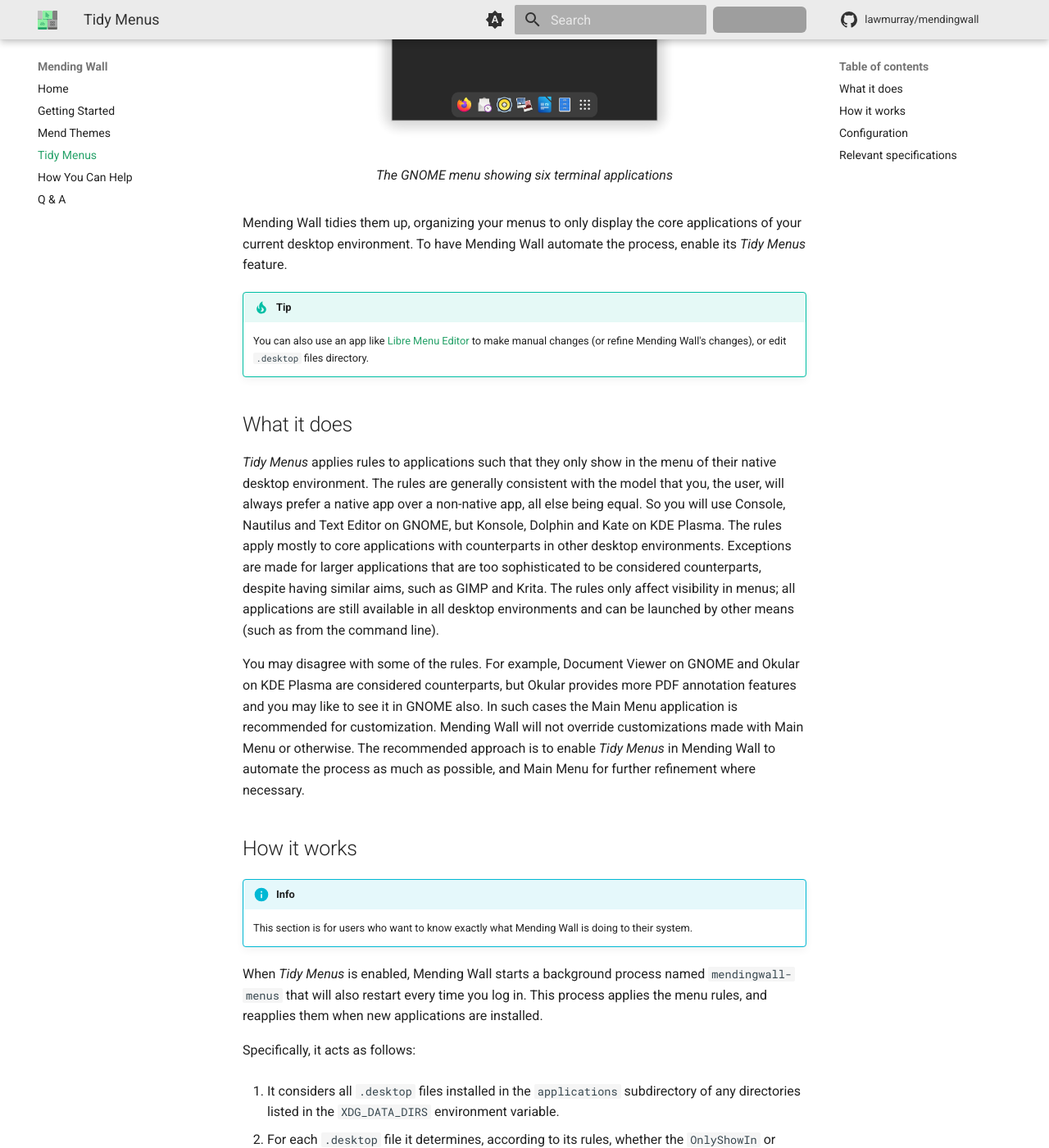
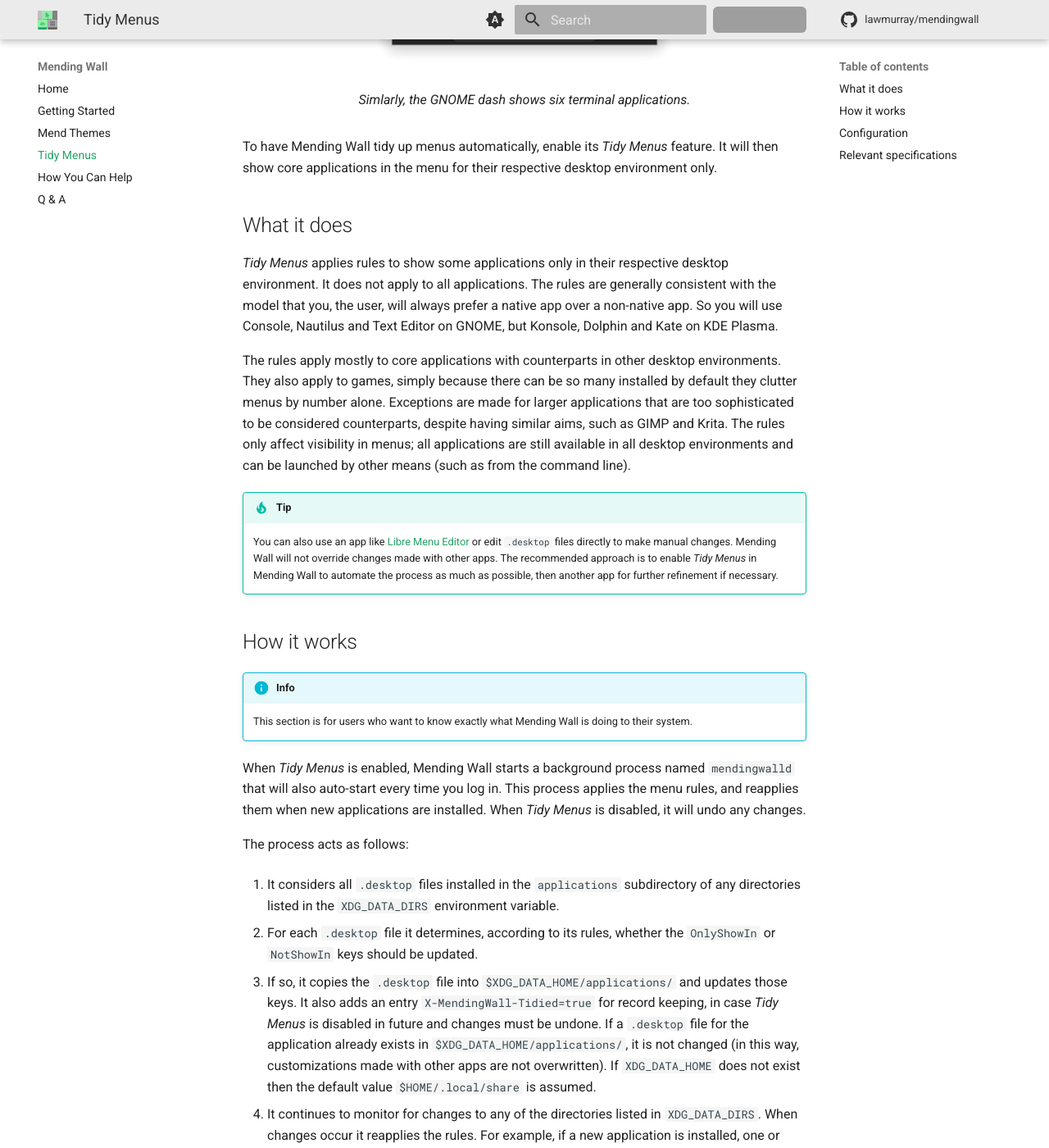
Before and after one commit to lawmurray/mendingwall, an MkDocs documentation site: the page built from docs/tidy-menus.md, in a window 1280 px wide and 1400 px high, scrolled down 1152 px. Shown: the whole window at 82% size. Built offline with MkDocs 1.6.1 and Material for MkDocs 9.7.7, drawn with Linux system fonts in a browser that asks for light colours; comment, search, counter and statistics services are not loaded; some of the changed text lies outside the part shown; grey boxes are pictures that could not be loaded.

Commit message:
Reviewed Mend Themes and Tidy Menus pages.

````diff
--- a/docs/mend-themes.md
+++ b/docs/mend-themes.md
@@ -1,17 +1,17 @@
 # Mend Themes
 
-Applications native to one desktop environment can look out of place when run on another. To improve the user experience, most desktop environments tweak the theme of other desktop environments in order that their applications look closer to native. Unfortunately, they do not revert these changes on logout, and when logging into that that other desktop environment again you may be met with a mess.
+Applications native to one desktop environment can look out of place when run on another. For example, a GNOME app running on KDE Plasma may have a different title bar, button style, and icon style; similarly for a KDE Plasma app run on GNOME.
 
-For example, **(first image)** when returning to GNOME after using KDE Plasma, the icon and cursor theme is stuck on Plasma preferences, and there may be visual artifacts such as an oversize cursor. With Mending Wall **(second image)**, you get your most recent GNOME configuration back when you log into GNOME. Likewise the other way, fixing scaling issues when a KDE Plasma session follows a GNOME session.
+To create a more unified look and improve the user experience, desktop environments tweak themes to have non-native applications fit in better. They may not revert those tweaks on log out, leaving you with a mess when you then log in to a different desktop environment.
 
-![GNOME after using KDE: the cursor is large and poorly rendered, icon and cursor themes are Breeze, the default on KDE, rather than Adwaita, as on GNOME](assets/gnome_broken_light.png#only-light){width=400}![GNOME after using KDE: the cursor is large and poorly rendered, icon and cursor themes are Breeze, the default on KDE, rather than Adwaita, as on GNOME](assets/gnome_broken_dark.png#only-dark){width=400}
+![Screenshot of Nautilus (a file manager) in light mode on GNOME before using KDE Plasma: the icons and cursor follow the default Adwaita theme.](assets/gnome_fixed_light.png#only-light){width=400}![Screenshot of Nautilus (a file manager) in dark mode on GNOME before using KDE Plasma: the icons and cursor follow the default Adwaita theme.](assets/gnome_fixed_dark.png#only-dark){width=400}
 /// caption
-GNOME after using KDE: the cursor is large and poorly rendered, icon and cursor themes are Breeze, the default on KDE, rather than Adwaita, as on GNOME.
+GNOME before using KDE Plasma: the icons and cursor follow the default Adwaita theme.
 ///
 
-![Fixed! Mending Wall saves and restores the theme configuration as you had under GNOME. KDE Plasma can still modify the theme as needed while running too.](assets/gnome_fixed_light.png#only-light){width=400}![Fixed! Mending Wall saves and restores the theme configuration as you had under GNOME. KDE Plasma can still modify the theme as needed while running too.](assets/gnome_fixed_dark.png#only-dark){width=400}
+![Screenshot of Nautilus (a file manager) in light mode on GNOME after using KDE: the cursor is large and poorly rendered, the icons and cursors now follow the Breeze theme (default for KDE Plasma).](assets/gnome_broken_light.png#only-light){width=400}![Screenshot of Nautilus (a file manager) in dark mode on GNOME after using KDE: the cursor is large and poorly rendered, the icons and cursors now follow the Breeze theme (default for KDE Plasma).](assets/gnome_broken_dark.png#only-dark){width=400}
 /// caption
-Fixed! Mending Wall saves and restores the theme configuration as you had under GNOME. KDE Plasma can still modify the theme as needed while running too.
+GNOME after using KDE Plasma: the cursor is large and poorly rendered, the icons and cursors now follow the Breeze theme (default for KDE Plasma).
 ///
 
 To have Mending Wall fix all this, enable its *Mend Themes* feature. It ensures that the theme chosen for each desktop environment is maintained across sessions, even when running other desktop environments in between.
@@ -19,7 +19,12 @@
 
 ## What it does
 
-*Mend Themes* backs up the theme during each desktop session, and restores it the next time you log in to the same desktop environment. For example, while you are running GNOME, it creates a backup of the theme. If you log out of GNOME and into KDE Plasma, KDE will make some changes to the GNOME theme. If you then log out of KDE and back into GNOME, Mending Wall will restore the GNOME theme to its state when you were last running GNOME.
+*Mend Themes* saves the theme during each desktop session, then restores it when you next log in to the same desktop environment. For example:
+
+1. While you are running GNOME, Mending Wall saves the theme.
+2. If you log out of GNOME and into KDE Plasma, KDE will make some changes to the GNOME theme to improve the user experience on KDE. Mending Wall will save the theme for KDE too.
+3. If you then log out of KDE and back into GNOME, Mending Wall will restore the GNOME theme that it previously saved, so that KDE's changes do not interfere with GNOME. GNOME may also make some tweaks to the KDE theme at this stage.
+4. Similarly, when you log back into KDE in future, Mending Wall will restore the KDE theme that it previously saved, so that GNOME's tweaks do not interfere with KDE either.
 
 
 ## How it works
@@ -27,14 +32,14 @@
 !!! info
     This section is for users who want to know exactly what Mending Wall is doing to their system.
 
-When *Mend Themes* is enabled, Mending Wall starts a background process named `mendingwall-themes` that will also restart every time you log in. The process starts in one of two modes:
+When *Mend Themes* is enabled, Mending Wall starts a background process named `mendingwalld` that will also auto-start every time you log in. The process starts in one of two modes:
 
-1. *Save* to perform a backup, monitor for changes, and update that backup. This mode is used when *Mend Themes* is enabled for the first time (or re-enabled after being disabled).
-2. *Restore* to restore a backup, monitor for changes, and update that backup. This is used on subsequent logins.
+1. *Save* to make a copy of the theme, monitor for changes, and update the save. This mode is used when *Mend Themes* is enabled for the first time (or re-enabled after being disabled).
+2. *Restore* to restore the previous save, monitor for changes, and update that backup. This is used for the auto-start every time you log in.
 
-A backup includes:
+A save includes:
 
-1. Any number of [GSettings](https://docs.gtk.org/gio/class.Settings.html) paths. These are typically used for configuration by desktop environments based on [GTK](https://gtk.org), such as GNOME and Cinnamon. The backup is kept as a keyfile at `$XDG_CONFIG_HOME/mendingwall/save/$XDG_CURRENT_DESKTOP.gsettings`, where groups identify the GSettings paths and keys the GSettings keys.
+1. Any number of [GSettings](https://docs.gtk.org/gio/class.Settings.html) paths. These are typically used for configuration by desktop environments based on [GTK](https://gtk.org), such as GNOME and Cinnamon. The save is kept as a keyfile at `$XDG_CONFIG_HOME/mendingwall/save/$XDG_CURRENT_DESKTOP.gsettings`, where groups identify the GSettings paths and keys the GSettings keys.
 2. Any number of config files under `$XDG_CONFIG_HOME/`. Such config files may be used by any desktop environments, including those based on GTK or [Qt](https://contribute.qt-project.org/), such as KDE Plasma. The backup is kept under `$XDG_CONFIG_HOME/mendingwall/save/$XDG_CURRENT_DESKTOP/`.
 
 `XDG_CURRENT_DESKTOP` is an environment variable set by the desktop environment. `XDG_CONFIG_HOME` is an environment variable that may or may not be set by the desktop environment; if not set, the default value of `$HOME/.config` is used.
@@ -45,11 +50,11 @@
 !!! info
     This section is for contributors to help improve Mending Wall. The installed configuration is meant to be suitable for everyone with no adjustments required.
 
-The specific GSettings paths and config files to back up and restore are set in the config file `themes.conf`. If the environment variable `XDG_CONFIG_HOME` is set then `$XDG_CONFIG_HOME/mendingwall/` is checked for the file, otherwise the default directory `$HOME/.config/mendingwall/` is checked. If the file is not found, the directories listed in `XDG_CONFIG_DIRS` are checked in order, adding a subdirectory `mendingwall/` to each, until the file is first found.
+The specific GSettings paths and config files to back up and restore are set in the config file `themes.conf`. If the environment variable `XDG_CONFIG_HOME` is set and `$XDG_CONFIG_HOME/mendingwall/themes.conf` exists then that file is used, otherwise `$HOME/.config/mendingwall/themes.conf`, otherwise the directories listed in `XDG_CONFIG_DIRS` are checked in order for `mendingwall/themes.conf` until the file is found.
 
-If `themes.conf` is in a system directory and you wish to make changes to it, first copy it into `$XDG_CONFIG_HOME/mendingwall/` or `$HOME/.config/mendingwall/`.
+If `themes.conf` is in a system directory and you wish to make changes to it, first copy it to `$XDG_CONFIG_HOME/mendingwall/themes.conf` or `$HOME/.config/mendingwall/themes.conf`.
 
-The config file is in the [KeyFile](https://docs.gtk.org/glib/struct.KeyFile.html) format. It contains any number of group headers to identify desktop environments, each followed by key-value pairs that specify the GSettings paths and config files to backup and restore. For example:
+The config file is in the [KeyFile](https://docs.gtk.org/glib/struct.KeyFile.html). It contains any number of group headers to identify desktop environments, each followed by key-value pairs that specify the GSettings paths and config files to backup and restore. For example:
 ```
 [GNOME]
 GSettings=org.gnome.desktop.interface
--- a/docs/tidy-menus.md
+++ b/docs/tidy-menus.md
@@ -2,29 +2,26 @@
 
 Most desktop environments provide core applications such as a terminal, file manager and text editor. These provide much the same functionality as counterpart applications on other desktop environments, but can clutter up menus with seemingly redundant applications.
 
-For example, with GNOME, KDE and Xfce installed, there are six file manager **(first image, KDE shown)** and six terminal **(second image, GNOME shown)** applications available. Mending Wall will tidy these to only show each in its native desktop environment. The idea is that you will use Console or Terminal on GNOME and Cinnamon, Konsole on KDE, and Xfce Terminal on Xfce.
-
-![The KDE menu (light mode) showing six file manager applications](assets/kde_many_file_manager_apps_light.png#only-light){width=400}![The KDE menu (dark mode) showing six file manager applications](assets/kde_many_file_manager_apps_dark.png#only-dark){width=400}
+![The KDE menu in light mode showing six file manager applications.](assets/kde_many_file_manager_apps_light.png#only-light){width=400}![The KDE menu in dark mode showing six file manager applications.](assets/kde_many_file_manager_apps_dark.png#only-dark){width=400}
 /// caption
-The KDE menu showing six file manager applications
+With GNOME, KDE and Xfce installed, the KDE menu shows six file manager applications.
 ///
 
-![The GNOME menu showing six terminal applications](assets/gnome_many_terminal_apps.png){width=400}
+![The GNOME menu showing six terminal applications.](assets/gnome_many_terminal_apps.png){width=400}
 /// caption
-The GNOME menu showing six terminal applications
+Simlarly, the GNOME dash shows six terminal applications.
 ///
 
-Mending Wall tidies them up, organizing your menus to only display the core applications of your current desktop environment. To have Mending Wall automate the process, enable its *Tidy Menus* feature.
-
-!!! tip
-    You can also use an app like [Libre Menu Editor](https://flathub.org/apps/page.codeberg.libre_menu_editor.LibreMenuEditor) to make manual changes (or refine Mending Wall's changes), or edit `.desktop` files directory.
-
+To have Mending Wall tidy up menus automatically, enable its *Tidy Menus* feature. It will then show core applications in the menu for their respective desktop environment only.
 
 ## What it does
 
-*Tidy Menus* applies rules to applications such that they only show in the menu of their native desktop environment. The rules are generally consistent with the model that you, the user, will always prefer a native app over a non-native app, all else being equal. So you will use Console, Nautilus and Text Editor on GNOME, but Konsole, Dolphin and Kate on KDE Plasma. The rules apply mostly to core applications with counterparts in other desktop environments. Exceptions are made for larger applications that are too sophisticated to be considered counterparts, despite having similar aims, such as GIMP and Krita. The rules only affect visibility in menus; all applications are still available in all desktop environments and can be launched by other means (such as from the command line).
+*Tidy Menus* applies rules to show some applications only in their respective desktop environment. It does not apply to all applications. The rules are generally consistent with the model that you, the user, will always prefer a native app over a non-native app. So you will use Console, Nautilus and Text Editor on GNOME, but Konsole, Dolphin and Kate on KDE Plasma.
 
-You may disagree with some of the rules. For example, Document Viewer on GNOME and Okular on KDE Plasma are considered counterparts, but Okular provides more PDF annotation features and you may like to see it in GNOME also. In such cases the Main Menu application is recommended for customization. Mending Wall will not override customizations made with Main Menu or otherwise. The recommended approach is to enable *Tidy Menus* in Mending Wall to automate the process as much as possible, and Main Menu for further refinement where necessary.
+The rules apply mostly to core applications with counterparts in other desktop environments. They also apply to games, simply because there can be so many installed by default they clutter menus by number alone. Exceptions are made for larger applications that are too sophisticated to be considered counterparts, despite having similar aims, such as GIMP and Krita. The rules only affect visibility in menus; all applications are still available in all desktop environments and can be launched by other means (such as from the command line).
+
+!!! tip
+    You can also use an app like [Libre Menu Editor](https://flathub.org/apps/page.codeberg.libre_menu_editor.LibreMenuEditor) or edit `.desktop` files directly to make manual changes. Mending Wall will not override changes made with other apps. The recommended approach is to enable *Tidy Menus* in Mending Wall to automate the process as much as possible, then another app for further refinement if necessary.
 
 
 ## How it works
@@ -32,26 +29,26 @@
 !!! info
     This section is for users who want to know exactly what Mending Wall is doing to their system.
 
-When *Tidy Menus* is enabled, Mending Wall starts a background process named `mendingwall-menus` that will also restart every time you log in. This process applies the menu rules, and reapplies them when new applications are installed.
+When *Tidy Menus* is enabled, Mending Wall starts a background process named `mendingwalld` that will also auto-start every time you log in. This process applies the menu rules, and reapplies them when new applications are installed. When *Tidy Menus* is disabled, it will undo any changes.
 
-Specifically, it acts as follows:
+The process acts as follows:
 
 1. It considers all `.desktop` files installed in the `applications` subdirectory of any directories listed in the `XDG_DATA_DIRS` environment variable.
 
 2. For each `.desktop` file it determines, according to its rules, whether the `OnlyShowIn` or `NotShowIn` keys should be updated.
 
-3. If so, it copies the `.desktop` file into `$XDG_DATA_HOME/applications/` and updates those keys. If a `.desktop` file for the application already exists in `$XDG_DATA_HOME/applications/`, it is not changed (in this way, customizations made with Main Menu or otherwise are not overwritten). If `XDG_DATA_HOME` does not exist then the default value `$HOME/.local/share` is assumed.
+3. If so, it copies the `.desktop` file into `$XDG_DATA_HOME/applications/` and updates those keys. It also adds an entry `X-MendingWall-Tidied=true` for record keeping, in case *Tidy Menus* is disabled in future and changes must be undone. If a `.desktop` file for the application already exists in `$XDG_DATA_HOME/applications/`, it is not changed (in this way, customizations made with other apps are not overwritten). If `XDG_DATA_HOME` does not exist then the default value `$HOME/.local/share` is assumed.
 
-4. It continues to monitor for changes to any of the directories listed in `XDG_DATA_DIRS`. When changes occur it reapplies the rules. For example, if a new application is installed, one or more `.desktop` files will be written in these directories, and subject to the rules.
+4. It continues to monitor for changes to any of the directories listed in `XDG_DATA_DIRS`. When changes occur it reapplies the rules. For example, if a new application is installed, one or more new `.desktop` files will appear in these directories and be subject to the rules.
 
 ## Configuration
 
 !!! info
-    This section is for contributors to help improve Mending Wall. The installed rules are meant to be suitable for everyone, with adjustments made with other apps, such as Main Menu.
+    This section is for contributors to help improve Mending Wall. The installed rules are meant to be suitable for everyone, with adjustments made with other apps.
 
-The rules applied by *Tidy Menus* are set in the config file `menus.conf`. If the environment variable `XDG_CONFIG_HOME` is set then `$XDG_CONFIG_HOME/mendingwall/` is checked for the file, otherwise the default directory `$HOME/.config/mendingwall/` is checked. If the file is not found, the directories listed in `XDG_CONFIG_DIRS` are checked in order, adding a subdirectory `mendingwall/` to each, until the file is first found.
+The rules applied by *Tidy Menus* are set in the config file `menus.conf`. If the environment variable `XDG_CONFIG_HOME` is set and `$XDG_CONFIG_HOME/mendingwall/menus.conf` exists then that file is used, otherwise `$HOME/.config/mendingwall/menus.conf`, otherwise the directories listed in `XDG_CONFIG_DIRS` are checked in order for `mendingwall/menus.conf` until the file is found.
 
-If `menus.conf` is in a system directory and you wish to make changes to it, first copy it into `$XDG_CONFIG_HOME/mendingwall/` or `$HOME/.config/mendingwall/`.
+If `menus.conf` is in a system directory and you wish to make changes to it, first copy it to `$XDG_CONFIG_HOME/mendingwall/menus.conf` or `$HOME/.config/mendingwall/menus.conf`.
 
 The config file is in the [KeyFile](https://docs.gtk.org/glib/struct.KeyFile.html) format. It contains any number of group headers to identify applications, each followed by key-value pairs that specify the desktop environments in which to show that application. For example:
 ```
````
